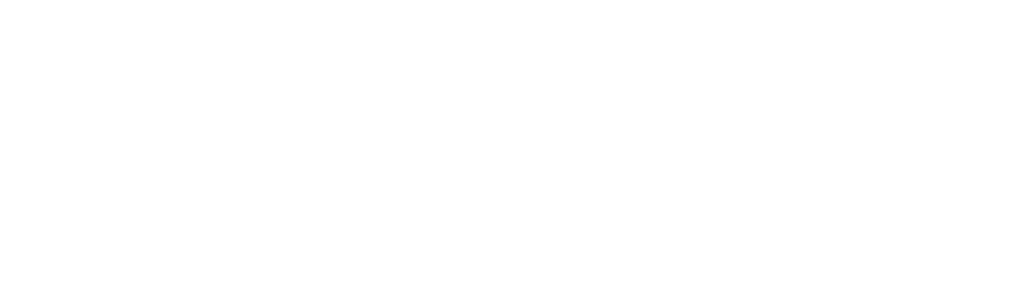
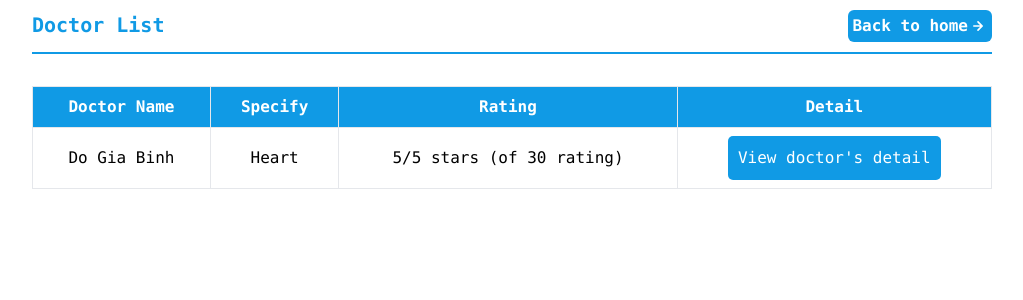
Before and after one commit to binh2503/FER202-Project, a React (Create React App) app in the folder healthcare/: page /doctor-list in a window 1280 px wide. Before the commit this address had no page. Shown: the top 300 px of the page, without its empty margins (128-1151 px from the left). Built offline with nearby package versions, Linux system fonts and the light colour scheme.

Commit message:
Feat: Doctor List UI

```diff
--- a/healthcare/src/App.js
+++ b/healthcare/src/App.js
@@ -8,6 +8,7 @@
 import UpdateProfile from "./components/UpdateProfile";
 import UserInformation from "./components/UserInformation";
 import Booking from "./components/Booking";
+import DoctorList from "./components/DoctorList";
 function App() {
   return (
     // <div className="w-screen h-screen">
@@ -27,6 +28,7 @@
           <Route path='/user' element={<UserInformation />}></Route>
           <Route path='/profile' element={<UserInformation />} > </Route>
           <Route path='/booking' element={<Booking />} > </Route>
+          <Route path='/doctor-list' element={<DoctorList />} > </Route>
         </Routes>
 
       </BrowserRouter>
--- /dev/null
+++ b/healthcare/src/components/DoctorList.js
@@ -0,0 +1,67 @@
+import { UilArrowRight } from "@iconscout/react-unicons";
+export default function DoctorList() {
+    return (
+        <div className="w-screen h-auto flex justify-center items-center mt-[10px]">
+            <div className="w-3/4">
+                <div className="w-full h-auto">
+                    <div className="w-full flex justify-between">
+                        <h2 className="font-mono text-[20px] font-bold text-[#109AE5]">
+                            Doctor List
+                        </h2>
+                        <div className="flex">
+                            <a href="/homepage">
+                                <button className="bg-[#109AE5] text-white rounded-md p-1 font-bold font-mono flex items-center justify-center">
+                                    Back to home
+                                    <UilArrowRight size={20} />
+                                </button>
+                            </a>
+                        </div>
+                    </div>
+                    <div className="w-full h-[2px] bg-[#109AE5] rounded-[-2px] mt-[10px]"></div>
+                    <div className="w-full">
+                        <table className="w-full mt-8 table-auto font-mono">
+                            <thead>
+                                <tr className="bg-[#109AE5] text-white font-bold">
+                                    <th className="px-4 py-2 border">Doctor Name</th>
+                                    <th className="px-4 py-2 border">Specify</th>
+                                    <th className="px-4 py-2 border">Rating</th>
+                                    <th className="px-4 py-2 border">Detail</th>
+                                </tr>
+                            </thead>
+                            <tbody>
+                                <tr className="bg-white">
+                                    <td className="px-4 py-2 border">
+                                        <div className="w-full h-full flex items-center justify-center">
+                                            Do Gia Binh
+                                        </div>
+                                    </td>
+                                    <td className="px-4 py-2 border">
+                                        <div className="w-full h-full flex items-center justify-center">
+                                            Heart
+                                        </div>
+                                    </td>
+                                    <td className="px-4 py-2 border">
+                                        <div className="w-full h-full flex items-center justify-center">
+                                            <p className="text-center">5/5 stars (of 30 rating)</p>
+                                        </div>
+                                    </td>
+                                    <td className="px-4 py-2 border ">
+                                        <div className="w-full h-full flex items-center justify-center">
+                                            <a href="/">
+                                                <button className="p-[10px] bg-[#109AE5] rounded-[5px] text-white">
+                                                    View doctor's detail
+                                                </button>
+                                            </a>
+
+                                        </div>
+                                    </td>
+                                </tr>
+
+                            </tbody>
+                        </table>
+                    </div>
+                </div>
+            </div>
+        </div>
+    );
+}
--- a/healthcare/src/components/UserInformation.js
+++ b/healthcare/src/components/UserInformation.js
@@ -184,7 +184,6 @@
                   <UilArrowRight size={20} />
                 </button>
               </a>
-
             </div>
           </div>
           <div className="w-full h-[2px] bg-[#109AE5] rounded-[-2px] mt-1"></div>
```
